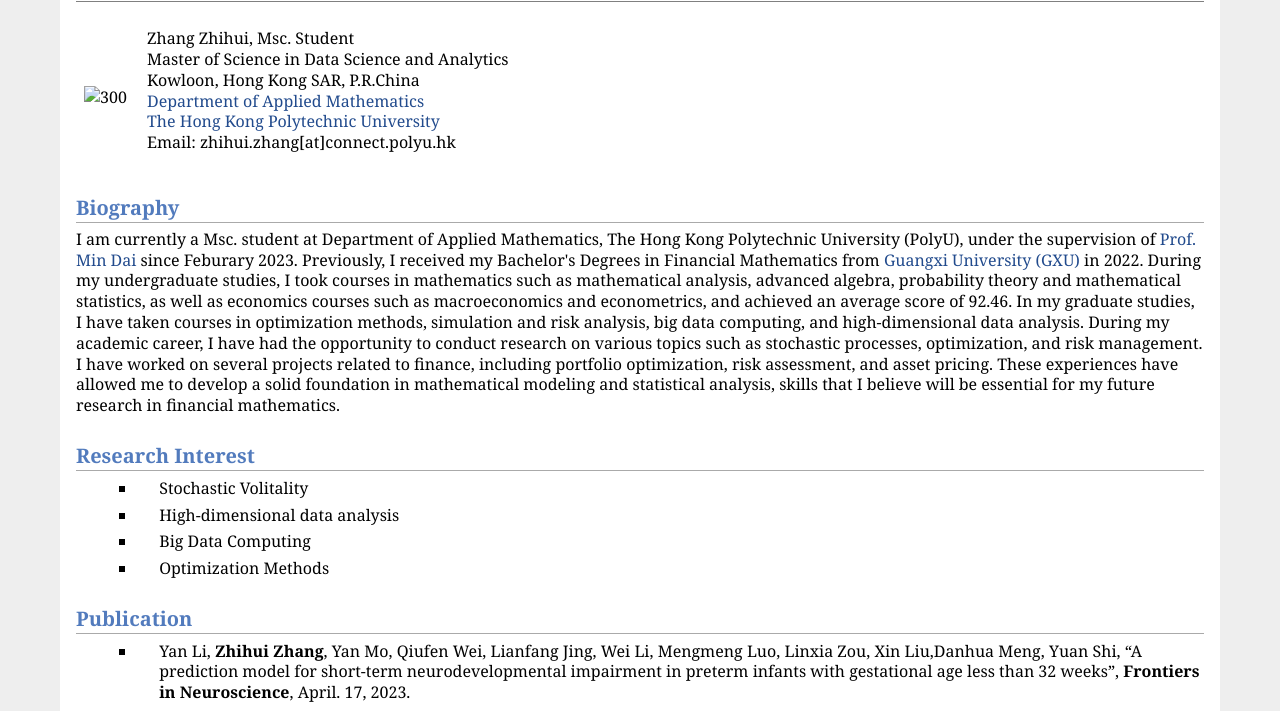
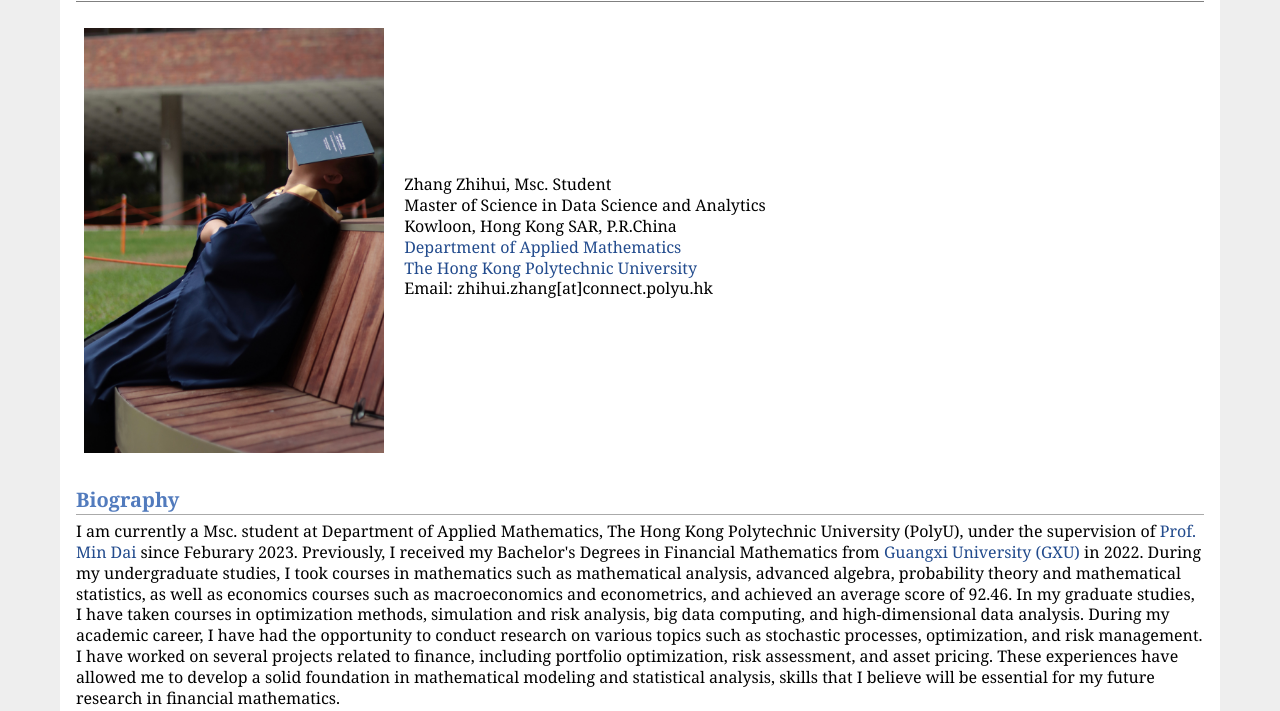
Before and after one commit to mathZhangZhihui/mathZhangZhihui.github.io, a plain HTML site: page index.html in a window 1280 px wide. Shown: the part 63-774 px from the top of the page. Drawn offline with Linux system fonts and the light colour scheme.

Commit message:
Update index.html

```diff
--- a/index.html
+++ b/index.html
@@ -15,7 +15,7 @@
 <h1>Zhang Zhihui</h1>
 </div>
 <table class="imgtable"><tr><td>
-<img src="figure211.jpeg" alt="300" width="300px" height="Hongduo Liu" />&nbsp;</td>
+<img src="fig211.jpeg" alt="300" width="300px" height="Hongduo Liu" />&nbsp;</td>
 <td align="left"><p>Zhang Zhihui, Msc. Student <br />
 Master of Science in Data Science and Analytics <br />
 Kowloon, Hong Kong SAR, P.R.China <br />
```
